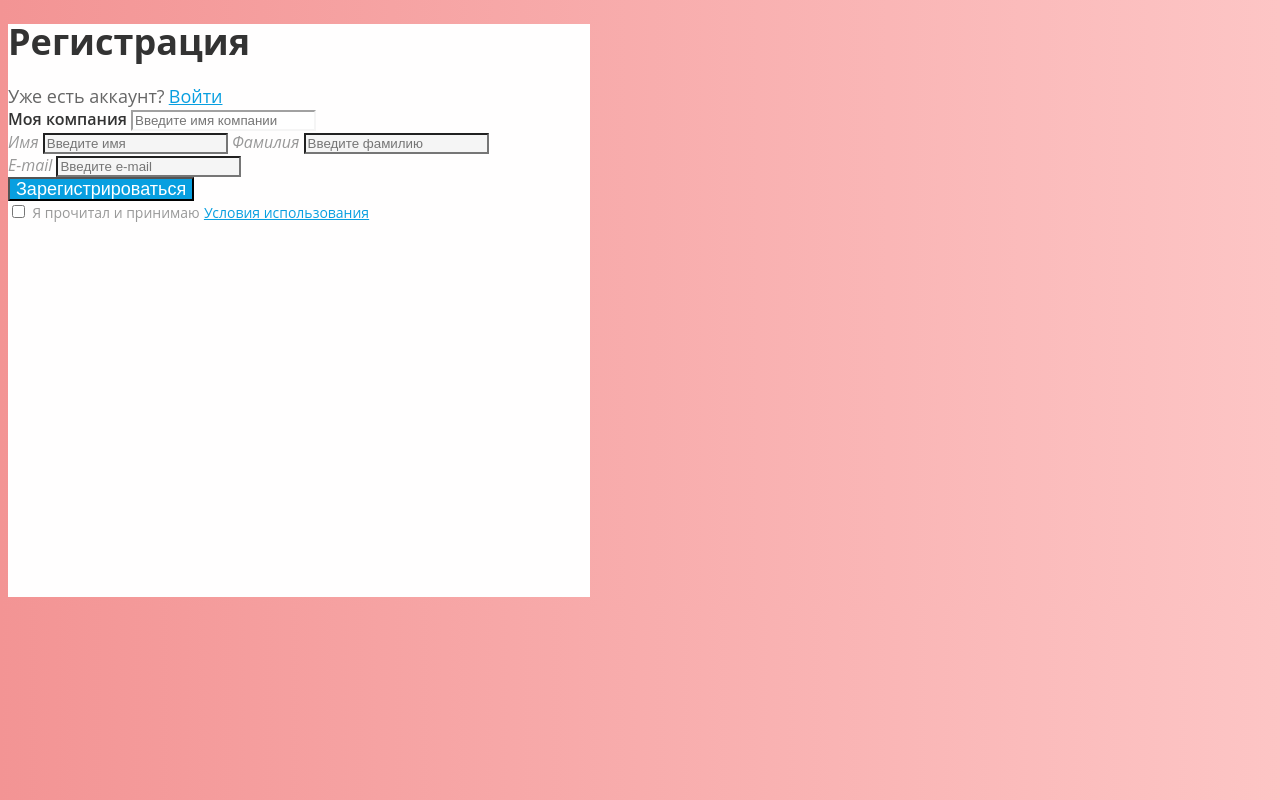
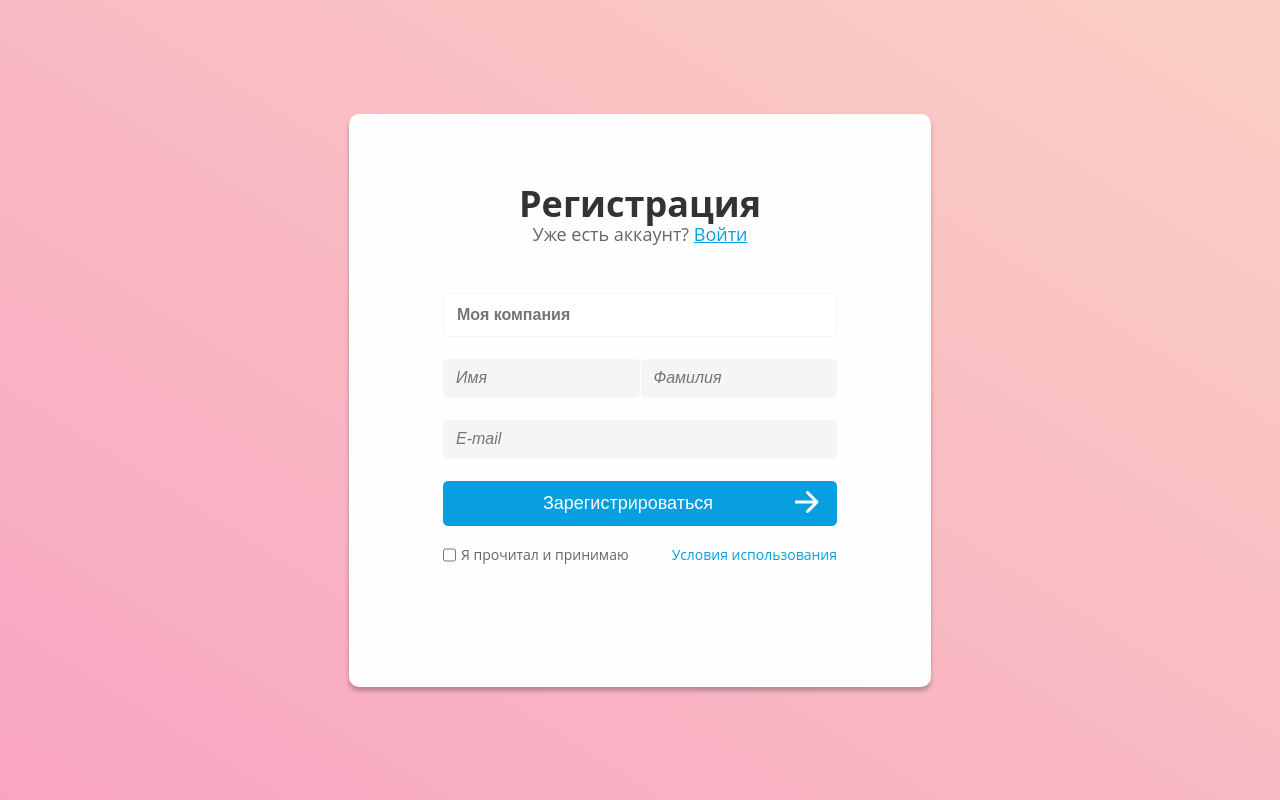
Before and after one commit to pixel-irina/HomeWork_purpule_HTML_CSS, a plain HTML site: page 2-Form/index.html in a window 1280 px wide. Drawn offline with Linux system fonts and the light colour scheme.

Commit message:
Add flexbox usage in form

```diff
--- a/2-Form/index.html
+++ b/2-Form/index.html
@@ -10,33 +10,35 @@
 
 <body>
     <main>
+        <div class="container-form">
             <h1>Регистрация</h1>
+            <p>Уже есть аккаунт?
+                <a href="#">Войти</a>
+            </p>
+            <form action="#" class="registrationForm">
                 <div>
-            <span>Уже есть аккаунт?</span>
-            <a href="#">Войти</a>
+                    <input id="company" class="formField" type="text" name="company" placeholder="Моя компания"
+                        required>
                 </div>
-        <form action="#">
-            <div>
-                <label for="company" class="company-name"> Моя компания</label>
-                <input type="text" name="company" id="company" placeholder="Введите имя компании" required>
+                <div class="formField-name">
+                    <input id="username" class="formField" type="text" name="username" placeholder="Имя" required>
+                    <input id="lastname" class="formField" type="text" name="lastname" placeholder="Фамилия" required>
                 </div>
                 <div>
-                <label for="username">Имя</label>
-                <input type="text" name="username" id="username" placeholder="Введите имя" required>
-                <label for="lastname">Фамилия</label>
-                <input type="text" name="lastname" id="lastname" placeholder="Введите фамилию" required>
+                    <input type="email" class="formField" name="email" id="email" placeholder="E-mail" required>
                 </div>
-            <div>
-                <label for="email">E-mail</label>
-                <input type="email" name="email" id="email" placeholder="Введите e-mail" required>
-            </div>
-            <button>Зарегистрироваться</button>
-            <div>
-                <input type="checkbox" name="terms" id="terms">
+                <button>
+                    <div class="button-text">Зарегистрироваться</div>
+                    <div><img src="images/Arrow 1.svg" alt="Стрелка"> </div>
+
+                </button>
+                <div class="terms-container">
+                    <input id="terms" type="checkbox" name="terms">
                     <label for="terms" class="terms">Я прочитал и принимаю</label>
                     <a href="#" class="terms-link">Условия использования</a>
                 </div>
             </form>
+        </div>
     </main>
 </body>
 
--- a/2-Form/styles/style.css
+++ b/2-Form/styles/style.css
@@ -1,13 +1,25 @@
+* {
+    box-sizing: border-box;
+}
+
 body {
-    background-image: linear-gradient(to right, #F39494, #FDC5C5);
+    margin: 0;
+    background: linear-gradient(to right top, #f8a5c2, #fad0c4);
     font-family: 'Open Sans', monospace;
+    font-weight: 400;
+    height: 100vh;
+    display: flex;
+    justify-content: center;
+    align-items: center;
 }
 
 main {
     background-color: #FFFEFE;
     width: 582px;
     height: 573px;
-
+    border: none;
+    border-radius: 10px;
+    box-shadow: 0px 4px 4px 0 rgba(0, 0, 0, 0.25);
 }
 
 h1 {
@@ -15,35 +27,15 @@ h1 {
     font-weight: 700;
     font-size: 36px;
     line-height: 100%;
+    text-align: center;
+    margin: 72px 0 0 0;
 }
 
-span {
+p {
+    text-align: center;
     color: #666666;
     font-size: 18px;
-}
-
-label {
-    color: #999999;
-    font-size: 16px;
-    font-style: italic;
-}
-
-
-.company-name {
-    color: #333333;
-    font-size: 16px;
-    font-weight: 600;
-    font-style: normal;
-}
-
-#company {
-    background-color: #FFFFFF;
-    box-sizing: 1px;
-    border-color: #F5F5F5;
-}
-
-input {
-    background-color: #F5F5F5;
+    margin: 0 0 47px 0;
 }
 
 a {
@@ -52,13 +44,15 @@ a {
     font-style: solid;
 }
 
-.terms {
-    font-size: 14px;
-    font-style: normal;
+input {
+    background-color: #F5F5F5;
+    padding: 12px 13px;
+    border: none;
+    border-radius: 5px;
 }
 
-.terms-link {
-    font-size: 14px;
+input::placeholder {
+    font-size: 16px;
 }
 
 button {
@@ -67,4 +61,75 @@ button {
     font-size: 18px;
     font-weight: 400;
     line-height: 100%;
+    padding: 9px 18px;
+    border: none;
+    border-radius: 5px;
+    cursor: pointer;
+    display: flex;
+    align-items: center;
 }
+
+.container-form {
+    margin: 0 auto;
+    justify-content: center;
+    align-items: center;
+    display: flex;
+    flex-flow: column wrap;
+    align-items: center;
+}
+
+.registrationForm {
+    display: flex;
+    flex-direction: column;
+    max-width: 394px;
+    gap: 22px;
+}
+
+.formField {
+    font-style: italic;
+    width: 100%;
+}
+
+.formField-name {
+    display: flex;
+    gap: 1px;
+}
+
+.terms-container {
+    font-size: 14px;
+    font-style: normal;
+    text-align: left;
+    line-height: 100%;
+    display: flex;
+    border: 1px;
+    border-radius: 5px;
+    gap: 5px;
+}
+
+.terms-container input {
+    margin: 0;
+}
+
+.terms {
+    color: #666666;
+    margin-right: 5px;
+}
+
+.terms-link {
+    font-size: 14px;
+    text-decoration: none;
+    margin-left: auto;
+}
+
+.button-text {
+    flex-grow: 2;
+}
+
+#company {
+    background-color: #FFFFFF;
+    border: 1px solid #F5F5F5;
+    color: #333333;
+    font-size: 16px;
+    font-weight: 600;
+    font-style: normal;
+}
```
Also changed, not shown: 2-Form/images/Arrow 1.svg (added). Lines whose indentation alone changed are shown as unchanged.
